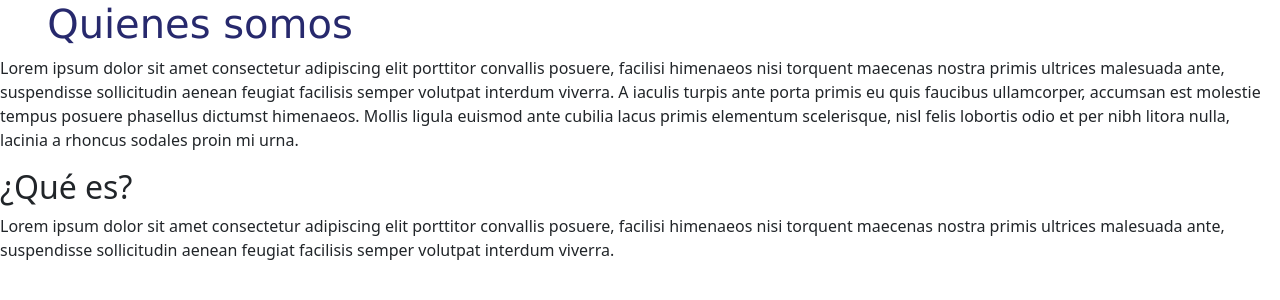
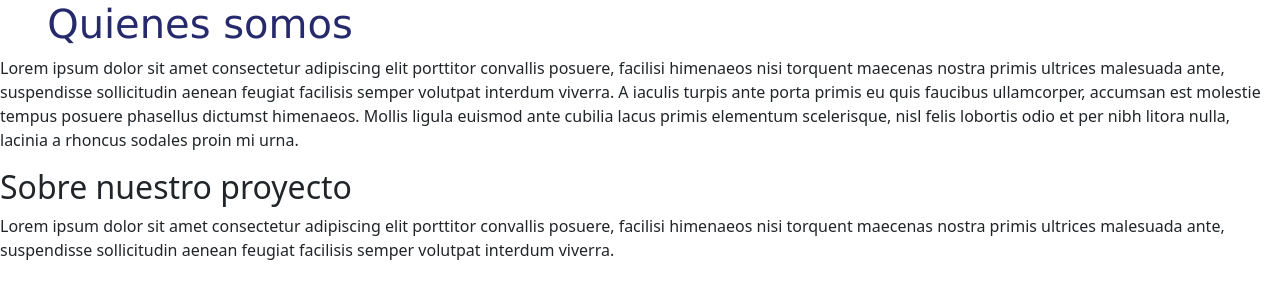
Before and after one commit to Jeftuzo/Proyecto-Integrador-Ukino-2024-3, a Flask app: page / in a window 1280 px wide. Shown: the part 56-356 px from the top of the page. Run offline with Flask 3, Linux system fonts and the light colour scheme; some libraries are stand-ins or nearby versions.

Commit message:
Index corregido 1

```diff
--- a/templates/index.html
+++ b/templates/index.html
@@ -25,7 +25,7 @@
              ante cubilia lacus primis elementum scelerisque, nisl felis
              lobortis odio et per nibh litora nulla, lacinia a rhoncus sodales proin mi urna.
         </p>
-        <h2>¿Qué es?</h2>
+        <h2>Sobre nuestro proyecto</h2>
         <p>Lorem ipsum dolor sit amet consectetur adipiscing elit porttitor convallis posuere,
             facilisi himenaeos nisi torquent maecenas nostra primis ultrices malesuada ante, suspendisse sollicitudin aenean feugiat facilisis semper volutpat interdum viverra.
         </p>
```
